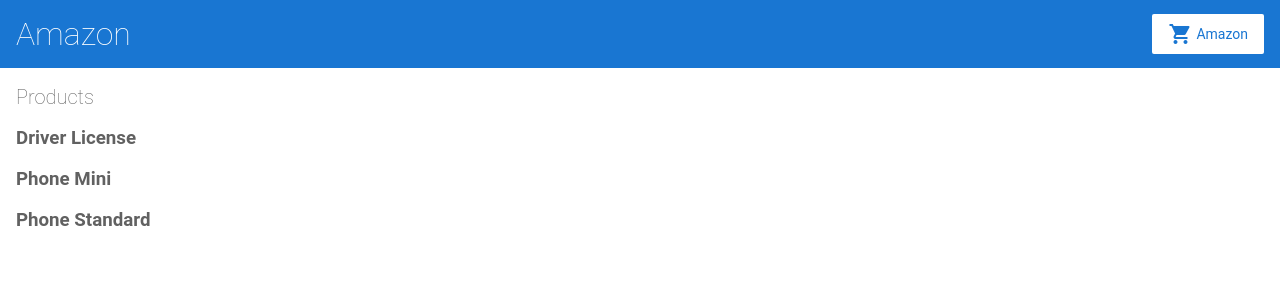
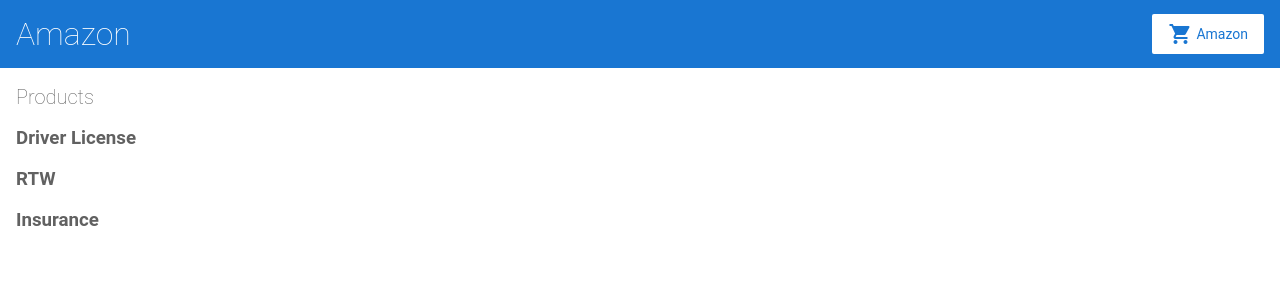
Before and after one commit to phedhong/hackthon-demo-202112, an Angular app: page / in a window 1280 px wide. Shown: the top 300 px of the page. Built offline with nearby package versions, Linux system fonts and the light colour scheme.

Commit message:
1 file modified

```diff
--- a/src/app/products.ts
+++ b/src/app/products.ts
@@ -9,23 +9,22 @@
   {
     id: 1,
     name: 'Driver License',
-    description: 'A large phone with one of the best screens',
-    attribute: ['lname', 'fname', 'expirationDate', 'DOB']
+    description: '......',
+    attribute: ['lname', 'fname', 'expirationDate', 'DOB'],
   },
   {
     id: 2,
-    name: 'Phone Mini',
-    price: 699,
-    description: 'A great phone with one of the best cameras'
+    name: 'RTW',
+    description: '......',
+    attribute: ['lname', 'fname', 'expirationDate', 'DOB'],
   },
   {
     id: 3,
-    name: 'Phone Standard',
-    price: 299,
-    description: ''
-  }
+    name: 'Insurance',
+    description: '......',
+    attribute: ['lname', 'fname', 'expirationDate', 'DOB'],
+  },
 ];
-
 
 /*
 Copyright Google LLC. All Rights Reserved.
```
